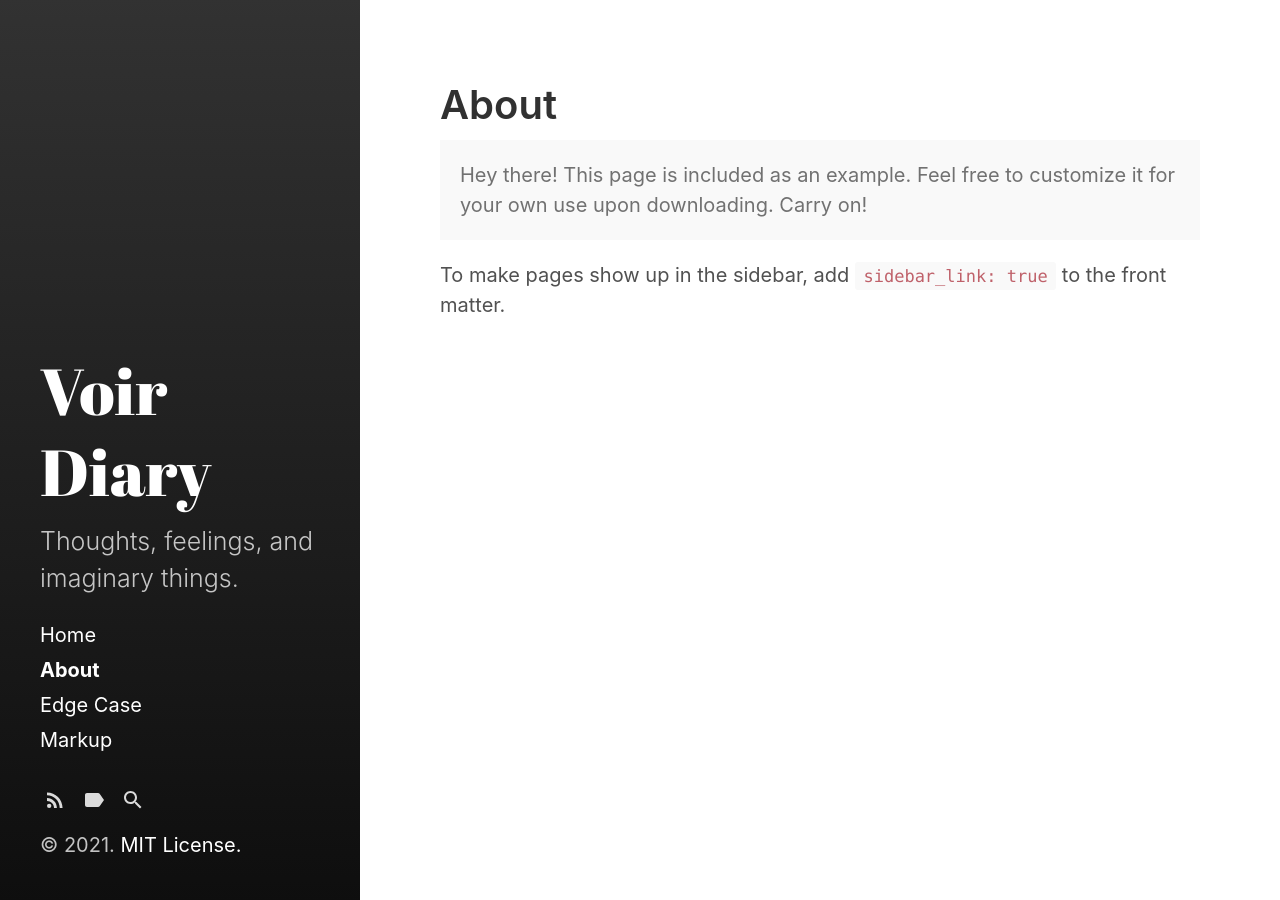
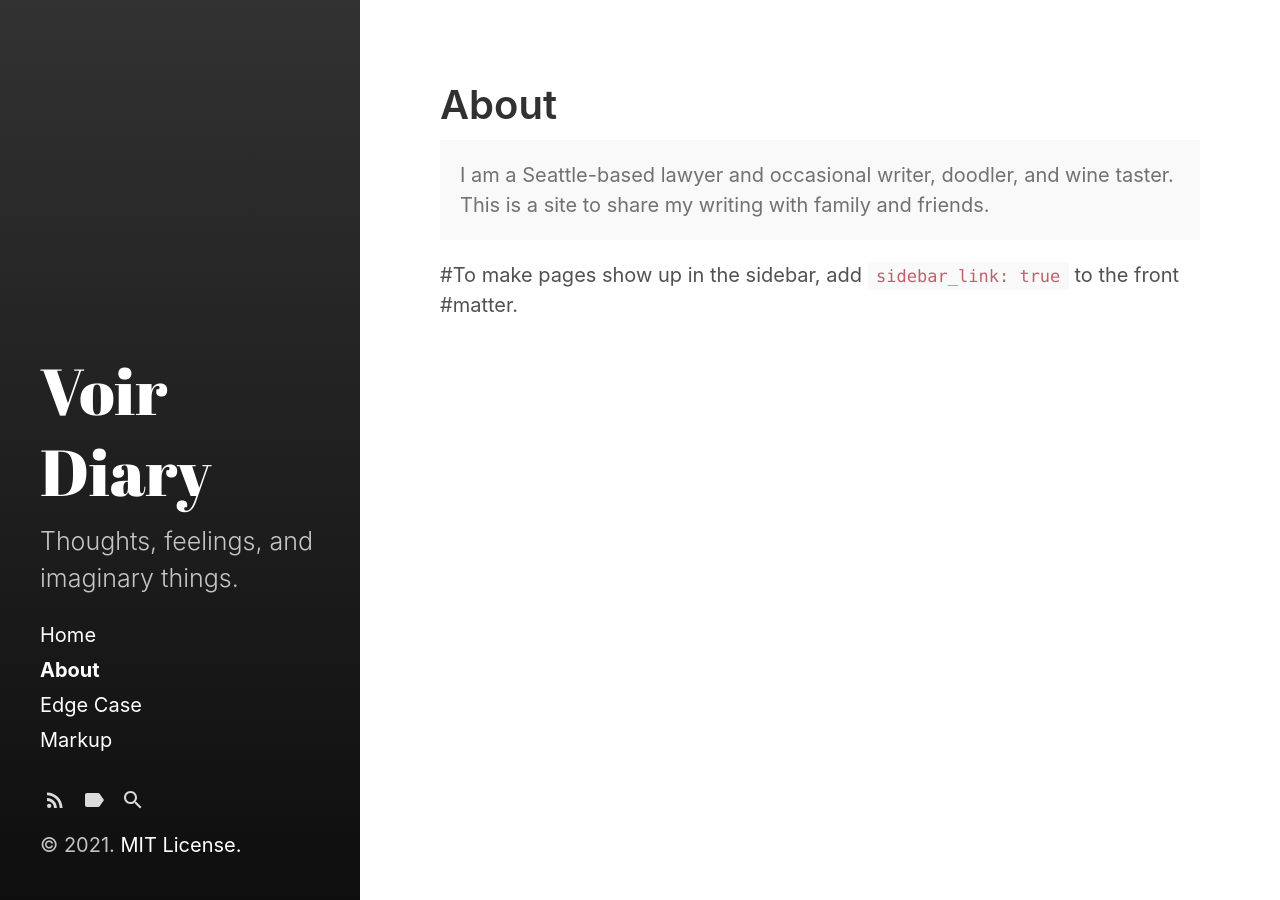
Before and after one commit to VoirDiary/VoirDiary, a Jekyll site: the page built from about.md, in a window 1280 px wide. Built offline with Jekyll 4.4.1, drawn with Linux system fonts in a browser that asks for light colours.

Commit message:
Update about.md

```diff
--- a/about.md
+++ b/about.md
@@ -5,9 +5,8 @@ sidebar_link: true
 ---
 
 <p class="message">
-  Hey there! This page is included as an example. Feel free to customize it
-  for your own use upon downloading. Carry on!
+  I am a Seattle-based lawyer and occasional writer, doodler, and wine taster.  This is a site to share my writing with family and friends.
 </p>
 
-To make pages show up in the sidebar, add `sidebar_link: true` to the front
-matter.
+#To make pages show up in the sidebar, add `sidebar_link: true` to the front
+#matter.
```
